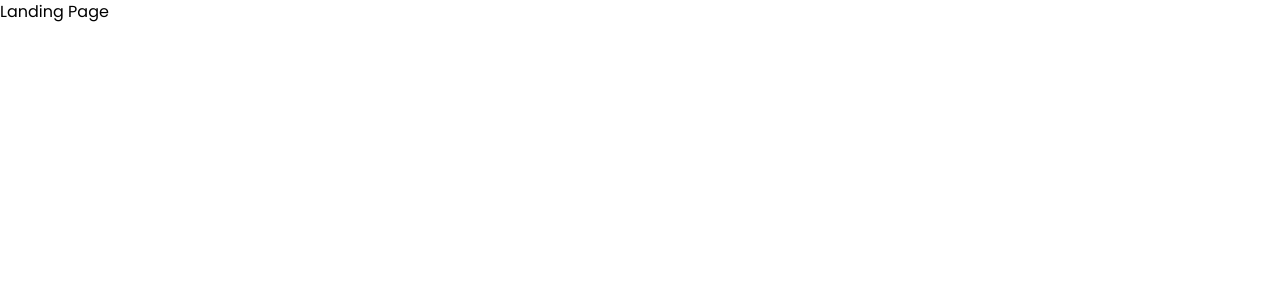
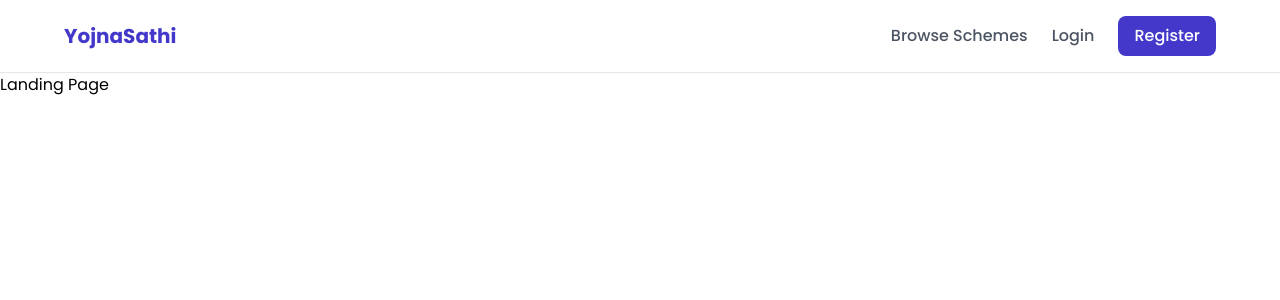
Before and after one commit to Pranav2325/yojana-sathi, a React (Vite) app in the folder client/: page / in a window 1280 px wide. Shown: the top 300 px of the page. Built offline with nearby package versions, Linux system fonts and the light colour scheme.

Commit message:
feat: create navbar and mount in the App

```diff
--- a/client/src/App.jsx
+++ b/client/src/App.jsx
@@ -1,9 +1,12 @@
 import React from "react";
 import { BrowserRouter as Router, Routes, Route } from 'react-router-dom'
-
+import { Toaster } from 'react-hot-toast'
+import Navbar from './components/Navbar'
 const App = () => {
   return (
     <Router>
+      <Toaster position="top-right"/>
+      <Navbar/>
       <Routes>
         <Route path="/" element={<div>Landing Page</div>}/>
         <Route path="/login" element={<div>Login Page</div>}/>
--- /dev/null
+++ b/client/src/components/Navbar.jsx
@@ -0,0 +1,66 @@
+import React from "react";
+import { Link, useNavigate } from "react-router-dom";
+import { useDispatch, useSelector } from "react-redux";
+import { logout } from "../redux/authSlice";
+
+const Navbar = () => {
+  const dispatch = useDispatch();
+  const navigate = useNavigate();
+  const { user } = useSelector((state) => state.auth);
+
+  const handleLogout = () => {
+    dispatch(logout());
+    navigate("/");
+  };
+  return (
+    <nav className="bg-white border-b border-gray-200 px-6 py-4">
+      <div className="max-w-6xl mx-auto flex items-center justify-between">
+        <Link to="/" className="text-xl font-bold text-indigo-700">
+          YojnaSathi
+        </Link>
+        <div className="flex items-center gap-6">
+          <Link
+            to="/schemes"
+            className="text-gray-600 hover:text-indigo-700 font-medium"
+          >
+            Browse Schemes
+          </Link>
+
+          {user ? (
+            <>
+              <Link
+                to="/dashboard"
+                className="text-gray-600 hover:text-indigo-700 font-medium"
+              >
+                Dashboard
+              </Link>
+              <button
+                className="bg-indigo-700 text-white px-4 py-2 rounded-lg font-medium hover:bg-indigo-800"
+                onClick={handleLogout}
+              >
+                Logout
+              </button>
+            </>
+          ) : (
+            <>
+              <Link
+                to="/login"
+                className="text-gray-600 hover:text-indigo-700 font-medium"
+              >
+                Login
+              </Link>
+              <Link
+                to="/register"
+                className="bg-indigo-700 text-white px-4 py-2 rounded-lg font-medium hover:bg-indigo-800"
+              >
+                Register
+              </Link>
+            </>
+          )}
+        </div>
+      </div>
+    </nav>
+  );
+};
+
+export default Navbar;
```
